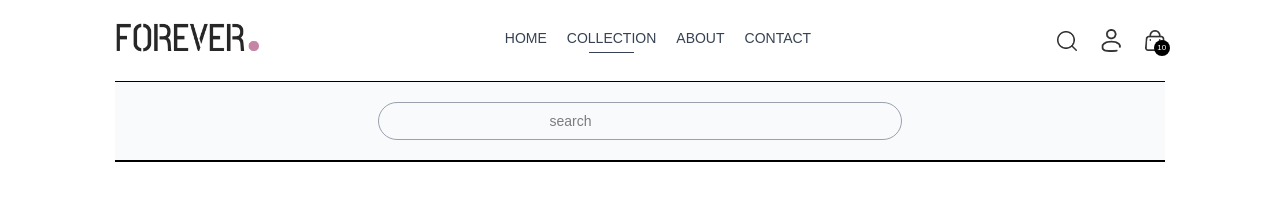
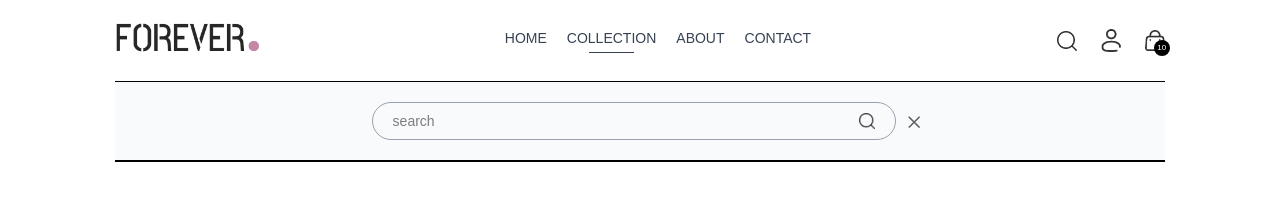
Before and after one commit to Tsedniya/Forever-E-commerce, a React (Vite) app in the folder frontend/: page /collection in a window 1280 px wide. Both pictures are taken after a click on the picture 1066 px from the left and 40 px from the top of the page. Shown: the top 200 px of the page. Built offline with nearby package versions, Linux system fonts and the light colour scheme.

Commit message:
frontend:search

```diff
--- a/frontend/src/components/Navbar.jsx
+++ b/frontend/src/components/Navbar.jsx
@@ -1,9 +1,11 @@
-import React, { useEffect, useState } from 'react'
+import React, { useContext, useEffect, useState } from 'react'
 import {assets} from '../assets/assets'
 import { NavLink,Link } from 'react-router-dom'
+import { ShopContext } from '../context/ShopContext'
 
 const Navbar = () => {
   const [visible, setVisible] = useState(false)
+  const {showSearch, setShowSearch} = useContext(ShopContext)
 
   return (
     <div className='flex items-center justify-between py-5 font-medium'>
@@ -34,7 +36,7 @@
     </ul>
 
     <div className='flex items-center gap-6'>
-      <img src= {assets.search_icon} className='w-5 cursor-pointer'/>
+      <img onClick={()=>{setShowSearch(true)}}src= {assets.search_icon} className='w-5 cursor-pointer'/>
 
       <div className='group relative'>
             <img className='w-5 cursor-pointer' src={assets.profile_icon} alt=""/>
--- a/frontend/src/components/SearchBar.jsx
+++ b/frontend/src/components/SearchBar.jsx
@@ -1,5 +1,6 @@
 import React, { useContext } from 'react'
 import { ShopContext } from '../context/ShopContext'
+import { assets } from '../assets/assets';
 
 const SearchBar = () => {
 
@@ -10,9 +11,11 @@
     <div className='border-t border-b bg-gray-50 text-center'>
         <div className='inline-flex items-center justify-center border border-gray-400 px-5 py-2 my-5 mx-3 rounded-full w-3/4 sm:w-1/2'>
 
-         <input className='flex-grid outline-none bg-inherit text-sm' type = 'text' placeholder='search'/>
+         <input value = {search} onchange={(e)=>setSearch(e.target.value)}className='flex-1 outline-none bg-inherit text-sm' type = 'text' placeholder='search'/>
+         <img className='w-4' src={assets.search_icon} alt=""/>
 
         </div>
+        <img onClick={()=>setShowSearch(false)} className='inline w-3 cursor-pointer' src={assets.cross_icon} alt=""/>
 
 
     </div>
--- a/frontend/src/context/ShopContext.jsx
+++ b/frontend/src/context/ShopContext.jsx
@@ -7,7 +7,7 @@
     const currency = '$';
     const delivery_fee= 10;
     const [search, setSearch] = useState('');
-    const [showSearch, setShowSearch]= useState(true);
+    const [showSearch, setShowSearch]= useState(false);
 
 
     const value= {
```
